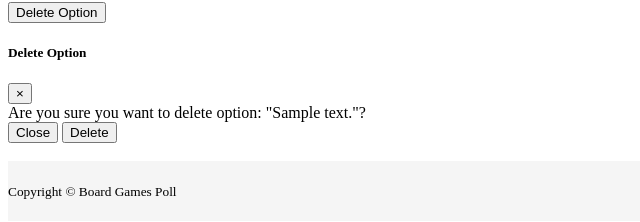
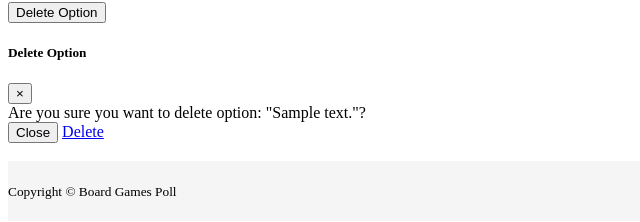
Before and after one commit to jonathanneo/boardGamesPoll, a Flask app: template app/templates/addOption.html in a window 1280 px wide. Shown: the part 794-1016 px from the top of the page, without its empty margins (0-640 px from the left). Run offline with Flask 2, Linux system fonts and the light colour scheme; tables that the repository leaves empty hold one stand-in row (values such as "Sample post"); the template is opened without the code that fills it: values that come from a table or form of the project are taken from there, most other values are stand-ins (such as "Sample title", 1, 10 or a date in 2020); some libraries are stand-ins or nearby versions.

Commit message:
deleteOption

```diff
--- a/app/templates/_option.html
+++ b/app/templates/_option.html
@@ -39,7 +39,7 @@
       </div>
       <div class="modal-footer">
         <button type="button" class="btn btn-secondary" data-dismiss="modal">Close</button>
-        <button type="button" class="btn btn-primary">Delete</button>
+        <a href="{{url_for('deleteOption', poll_id=poll.id, option_id=option.id) }}" class="btn btn-primary">Delete</a>
       </div>
     </div>
   </div>
```
Also changed, not shown: app/templates/_edit_option.html (deleted).
